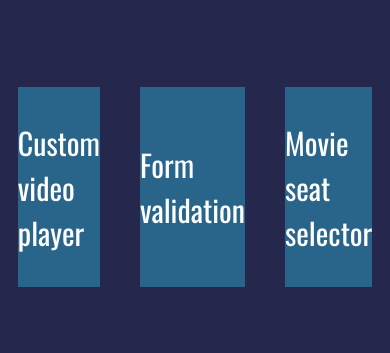
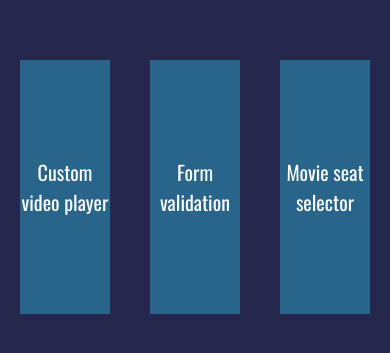
Before and after one commit to Dobaizsolt97/TM-projects, a plain HTML site: page index.html in a window 390 px wide. Shown: the part 235-588 px from the top of the page. Drawn offline with nearby package versions, Linux system fonts and the light colour scheme.

Commit message:
Update style.css

```diff
--- a/style.css
+++ b/style.css
@@ -16,20 +16,27 @@ body {
 a {
   color: white;
   text-decoration: none;
+  text-align: center;
 }
 .showcase {
-  width: 300px;
-  height: 200px;
+  width: 25%;
+  height: 30vh;
   background-color: #29648a;
   margin: 20px;
   display: flex;
   align-items: center;
   justify-content: center;
   font-size: 30px;
+  min-height: 180px;
 }
 .showcase:hover {
-  transform: scale(1.2);
+  transform: scale(1.15);
 }
 a:hover {
   text-decoration: underline;
 }
+@media (max-width: 800px) {
+  .showcase {
+    font-size: 20px;
+  }
+}
```
